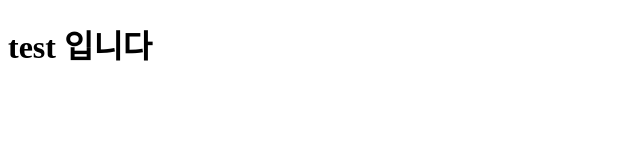
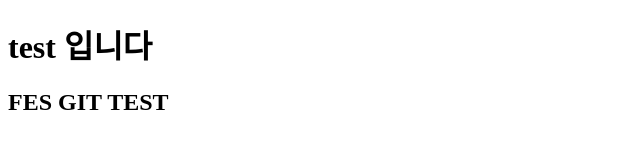
Before and after one commit to nkEllaaa/fes-git-test, a plain HTML site: page index.html in a window 1280 px wide. Shown: the whole page, without its empty margins (0-640 px from the left). Drawn offline with Linux system fonts and the light colour scheme.

Commit message:
h2 추가

```diff
--- a/index.html
+++ b/index.html
@@ -9,6 +9,7 @@
 </head>
 <body>
   <h1>test 입니다</h1>
+  <h2>FES GIT TEST</h2>
   <script src=""></script>
 </body>
 </html>
```
